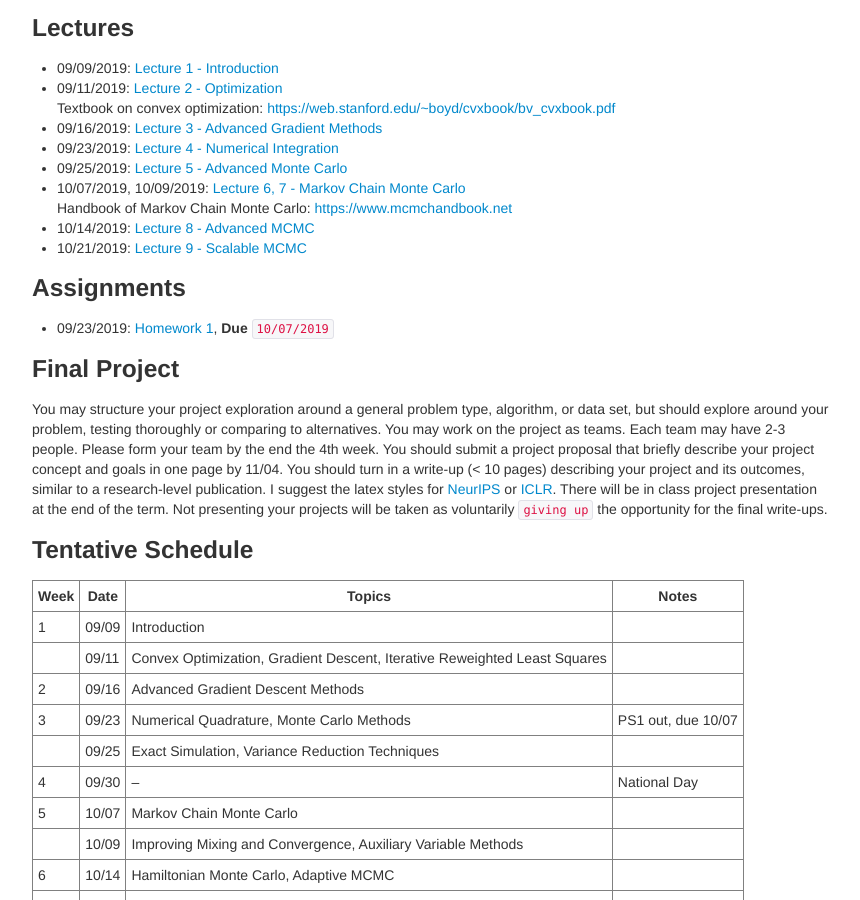
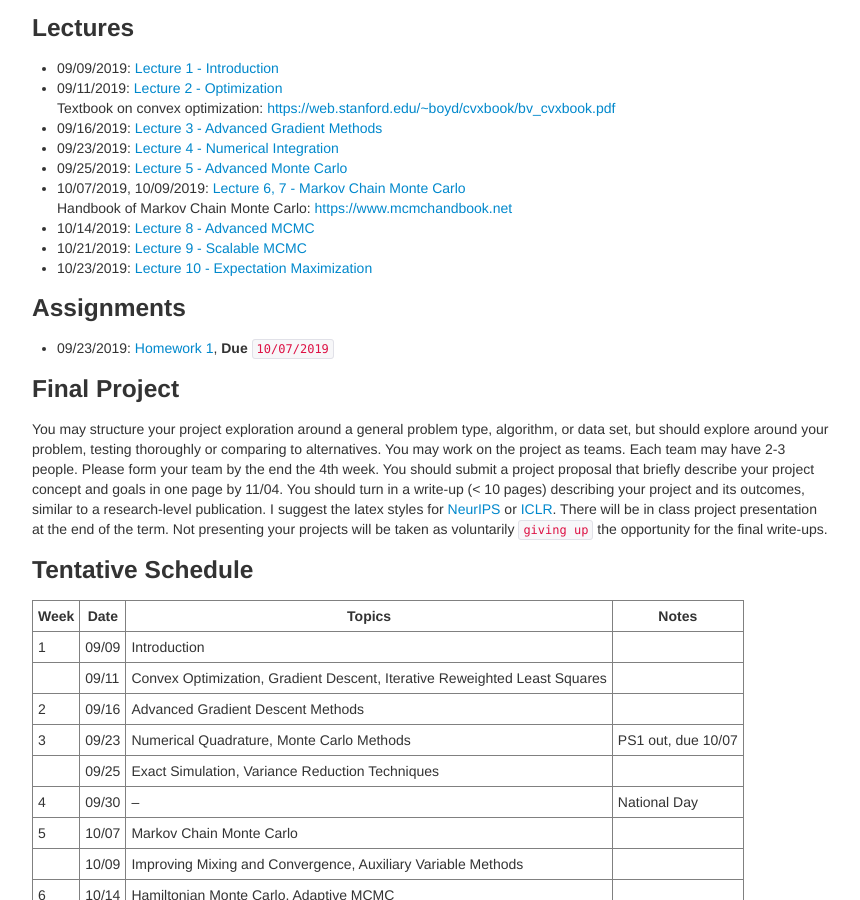
Before and after one commit to zcrabbit/zcrabbit.github.io, a Jekyll site: the page built from courses/mcs-f19.md, in a window 1280 px wide and 900 px high, scrolled down 1105 px. Shown: the whole window, without its empty margins (208-1068 px from the left). Built offline with Jekyll 4.4.1, drawn with Linux system fonts in a browser that asks for light colours.

Commit message:
lecture 10 out

```diff
--- a/courses/mcs-f19.md
+++ b/courses/mcs-f19.md
@@ -47,6 +47,7 @@ We will use python during the course. A good Python tutorial is available at <ht
   Handbook of Markov Chain Monte Carlo: <https://www.mcmchandbook.net>
 - 10/14/2019: [Lecture 8 - Advanced MCMC]({{sites.baseurl}}/static/slides/mcs_fall19/lec08.pdf)
 - 10/21/2019: [Lecture 9 - Scalable MCMC]({{sites.baseurl}}/static/slides/mcs_fall19/lec09.pdf)
+- 10/23/2019: [Lecture 10 - Expectation Maximization]({{sites.baseurl}}/static/slides/mcs_fall19/lec10.pdf)
 
 ### Assignments
 - 09/23/2019: [Homework 1]({{sites.baseurl}}/static/slides/mcs_fall19/hw01.pdf), **Due** `10/07/2019`
```
Also changed, not shown: 2 other files.
